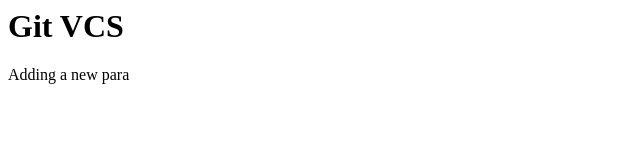
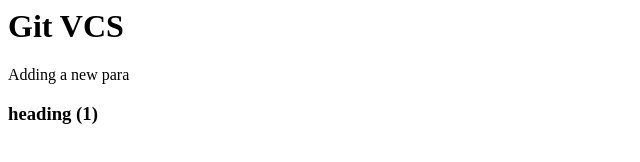
Before and after one commit to yelaniperera/workflow, a plain HTML site: page index.html in a window 1280 px wide. Shown: the whole page, without its empty margins (0-640 px from the left). Drawn offline with Linux system fonts and the light colour scheme.

Commit message:
added heading (1)

```diff
--- a/index.html
+++ b/index.html
@@ -8,5 +8,6 @@ Git Introduction
 <body>
 <h1>Git VCS</h1>
  <p>Adding a new para </p>
+  <h3> heading (1) </h3>
 </body>
 </html>
```
Also changed, not shown: a.txt (deleted).
